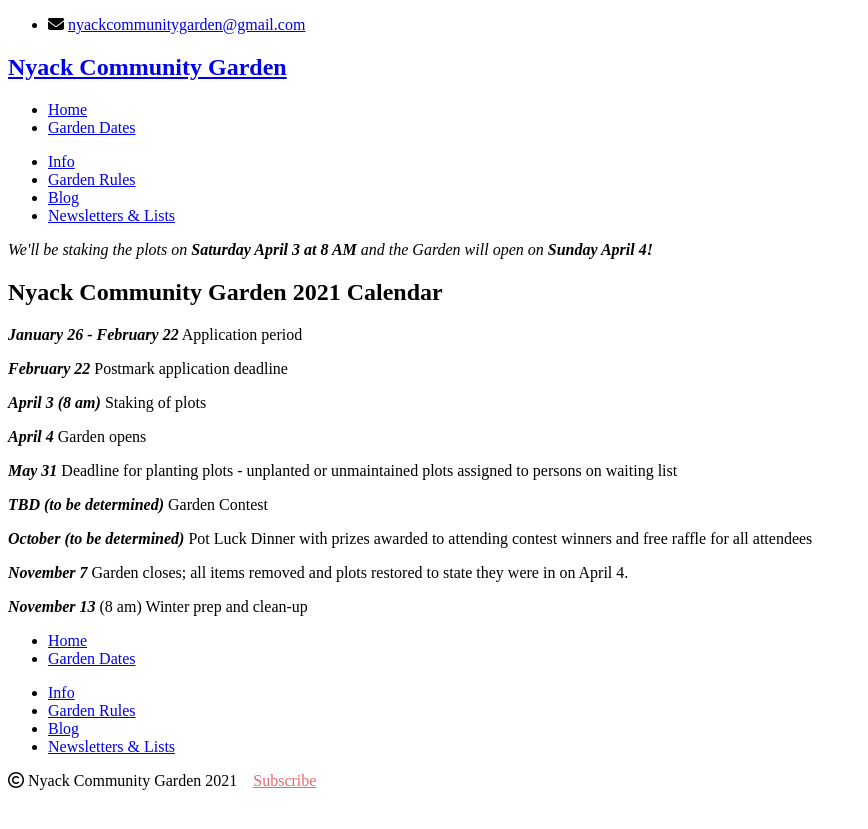
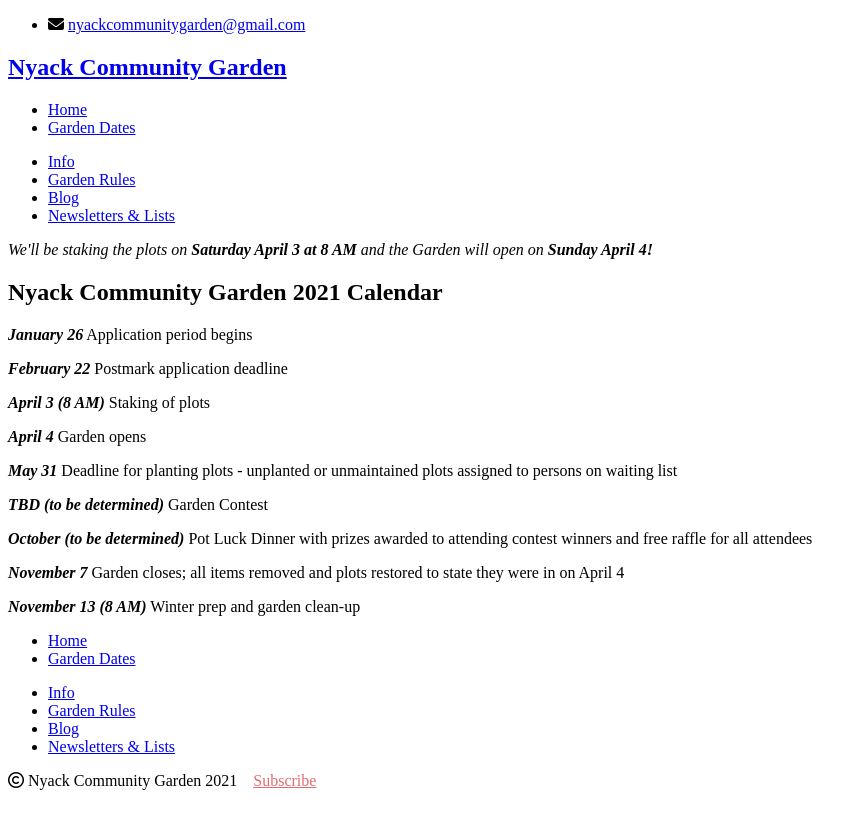
Before and after one commit to bosborne/nyackcommunitygarden, a Jekyll site: the page built from garden-dates/index.md, in a window 1280 px wide. Shown: the top 829 px of the page, without its empty margins (0-868 px from the left). Built offline with Jekyll 4.4.1, drawn with Linux system fonts in a browser that asks for light colours; nearby versions of some CDN libraries; library files that are not in the unit come from our copies.

Commit message:
Edits to dates

```diff
--- a/garden-dates/index.md
+++ b/garden-dates/index.md
@@ -7,11 +7,11 @@ published: true
 
 ## Nyack Community Garden 2021 Calendar
 
-***January 26 - February 22*** Application period
+***January 26*** Application period begins
 
 ***February 22*** Postmark application deadline
 
-***April 3 (8 am)*** Staking of plots
+***April 3 (8 AM)*** Staking of plots
 
 ***April 4*** Garden opens
 
@@ -21,9 +21,9 @@ published: true
 
 ***October (to be determined)*** Pot Luck Dinner with prizes awarded to attending contest winners and free raffle for all attendees
 
-***November 7*** Garden closes; all items removed and plots restored to state they were in on April 4.
+***November 7*** Garden closes; all items removed and plots restored to state they were in on April 4
 
-***November 13*** (8 am) Winter prep and clean-up
+***November 13 (8 AM)*** Winter prep and garden clean-up
 
 
 <!--
```
